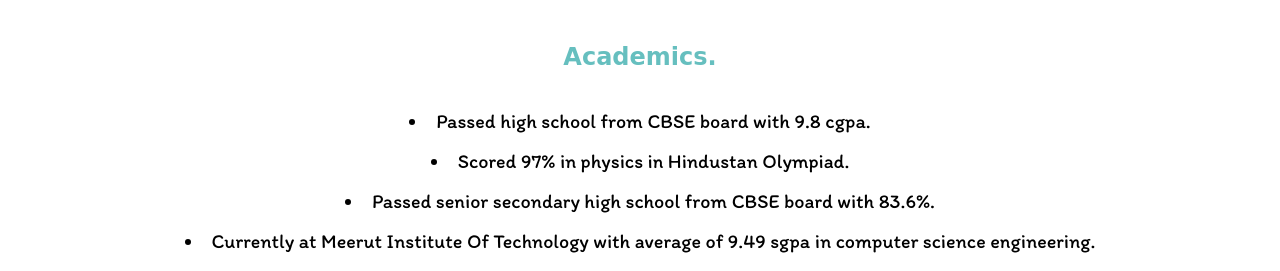
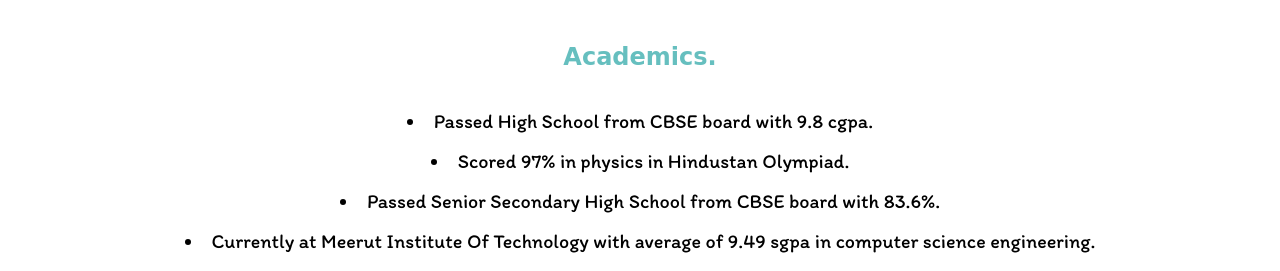
Before and after one commit to VinayakSingh001/portfolio, a plain HTML site: page index.html in a window 1280 px wide. Shown: the part 1826-2097 px from the top of the page. Drawn offline with Linux system fonts and the light colour scheme; a web font is replaced by a local one.

Commit message:
Update index.html

```diff
--- a/index.html
+++ b/index.html
@@ -60,9 +60,9 @@
 <div class="skills">
     <h2>Academics.</h2>
 
-      <li>Passed high school from CBSE board with 9.8 cgpa.</li>
+      <li>Passed High School from CBSE board with 9.8 cgpa.</li>
       <li>Scored 97% in physics in Hindustan Olympiad.</li>
-      <li>Passed senior secondary high school from CBSE board with 83.6%.</li>
+      <li>Passed Senior Secondary High School from CBSE board with 83.6%.</li>
       <li>Currently at Meerut Institute Of Technology with average of 9.49 sgpa in computer science engineering.</li>
 
     </div>
```
